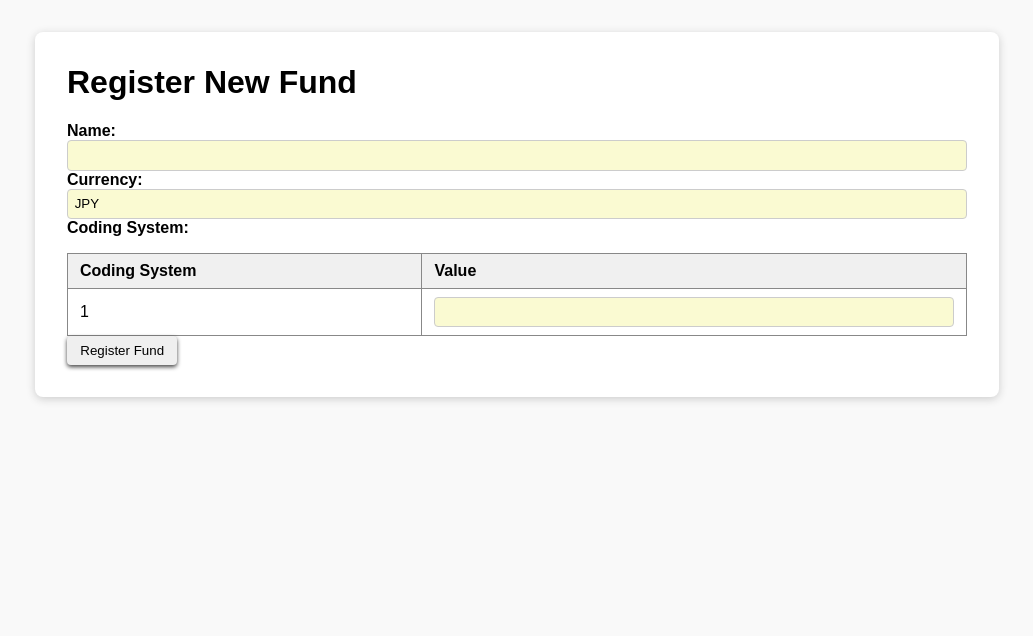
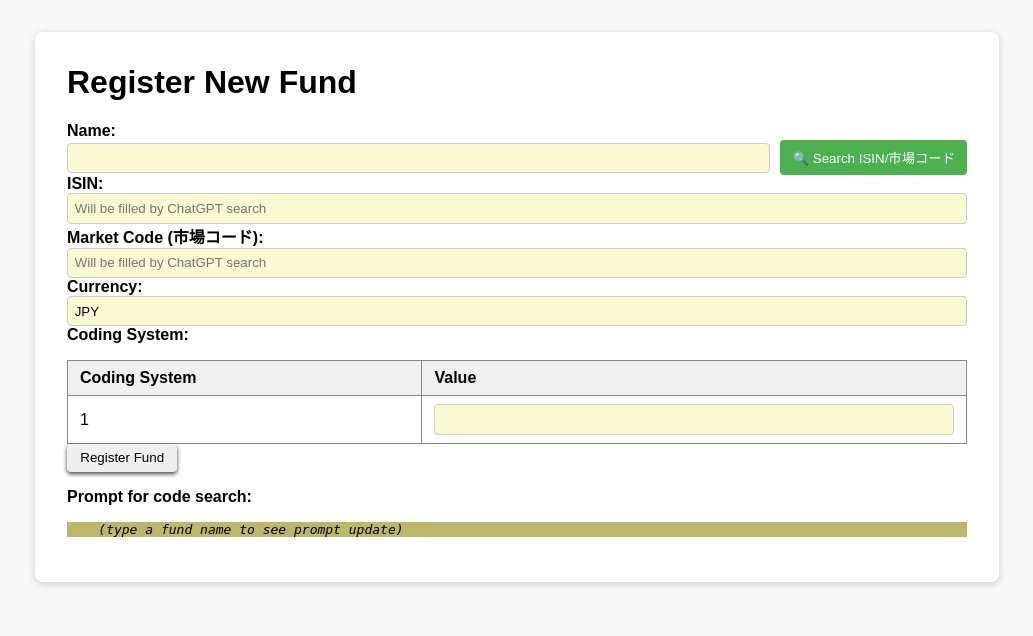
Before and after one commit to AlanFromJapan/FundManagerCompanion, a Flask app: template templates/register_fund.html in a window 1280 px wide. Shown: the part 164-800 px from the top of the page, without its empty margins (123-1156 px from the left). Run offline with Flask 3, Linux system fonts and the light colour scheme; the template is opened without the code that fills it: most values are stand-ins (such as "Sample title", 1, 10 or a date in 2020).

Commit message:
Added prompting function for new fund registration. OpenAPI call should work if you have credits.

```diff
--- a/bp_admin/admin.py
+++ b/bp_admin/admin.py
@@ -16,6 +16,7 @@ def admin_page():
             # Handle form submission FOR SAVE SETTINGS
             conf.risk_free_rate = float(request.form.get('riskFreeRate', 0.005))
             conf.target_yearly_rate = float(request.form.get('targetYearlyRate', 0.03))
+            conf.openai_api_key = request.form.get('openai_token', '').strip()
             flash('Settings saved successfully.', 'success')
 
         elif request.form.get("submit_button", "?") == "Delete fund":
--- a/requirements.txt
+++ b/requirements.txt
@@ -2,3 +2,4 @@ flask
 bs4
 requests
 cachetools
+openai
--- a/templates/register_fund.html
+++ b/templates/register_fund.html
@@ -6,7 +6,19 @@
 <h1>Register New Fund</h1>
 <form method="post" action="/funds/register" class="register-fund-form">
     <label for="name">Name:</label>
-    <input type="text" id="name" name="name" required>
+    <div style="display: flex; gap: 10px; align-items: center;">
+        <input type="text" id="name" name="name" required style="flex: 1;" oninput="updatePrompt();" />
+        <button type="button" id="search-fund-btn" onclick="searchFundInfo()" style="background: #4CAF50; color: white; border: none; padding: 8px 12px; border-radius: 4px; cursor: pointer;">
+            🔍 Search ISIN/市場コード
+        </button>
+    </div>
+
+    <label for="isin">ISIN:</label>
+    <input type="text" id="isin" name="isin" placeholder="Will be filled by ChatGPT search">
+
+    <label for="market_code">Market Code (市場コード):</label>
+    <input type="text" id="market_code" name="market_code" placeholder="Will be filled by ChatGPT search">
+
     <label for="currency">Currency:</label>
     <input type="text" id="currency" name="currency" required maxlength="3" size="3" value="JPY">
 
@@ -27,4 +39,74 @@
 
     <input type="submit" value="Register Fund">
 </form>
+
+<p style="font-weight: bold; ">Prompt for code search:</p>
+<pre id="prompting" style="font-style: italic; background-color: darkkhaki;">
+    (type a fund name to see prompt update)
+</pre>
+
+<script>
+
+function updatePrompt() {
+    const fundName = document.getElementById('name').value.trim();
+    const promptElement = document.getElementById('prompting');
+    if (fundName) {
+        base_prompt = `{{ prompt | safe }}`;
+        promptElement.textContent = base_prompt.replace("%%FUND_NAME%%", fundName);
+    }
+}
+
+async function searchFundInfo() {
+    const fundName = document.getElementById('name').value.trim();
+    if (!fundName) {
+        alert('Please enter a fund name first.');
+        return;
+    }
+
+    const searchBtn = document.getElementById('search-fund-btn');
+    const originalText = searchBtn.innerHTML;
+    searchBtn.innerHTML = '⏳ Searching...';
+    searchBtn.disabled = true;
+
+    try {
+        const response = await fetch('/funds/search_fund_info', {
+            method: 'POST',
+            headers: {
+                'Content-Type': 'application/json',
+            },
+            body: JSON.stringify({
+                fund_name: fundName
+            })
+        });
+
+        const result = await response.json();
+
+        if (response.ok) {
+            // Fill in the form fields with the results
+            if (result.isin) {
+                document.getElementById('isin').value = result.isin;
+            }
+            if (result.market_code) {
+                document.getElementById('market_code').value = result.market_code;
+            }
+
+            // Show confidence and notes
+            let message = `Search completed!\n`;
+            message += `Confidence: ${result.confidence}\n`;
+            if (result.notes) {
+                message += `Notes: ${result.notes}`;
+            }
+            alert(message);
+        } else {
+            alert(`Error: ${result.error}`);
+        }
+    } catch (error) {
+        alert(`Network error: ${error.message}`);
+    } finally {
+        searchBtn.innerHTML = originalText;
+        searchBtn.disabled = false;
+    }
+}
+</script>
+
 {% endblock %}
```
Also changed, not shown: bp_newfund/newfund.py (+82 -2 lines), config.py (+16 -0 lines), templates/admin.html (+7 -0 lines).
